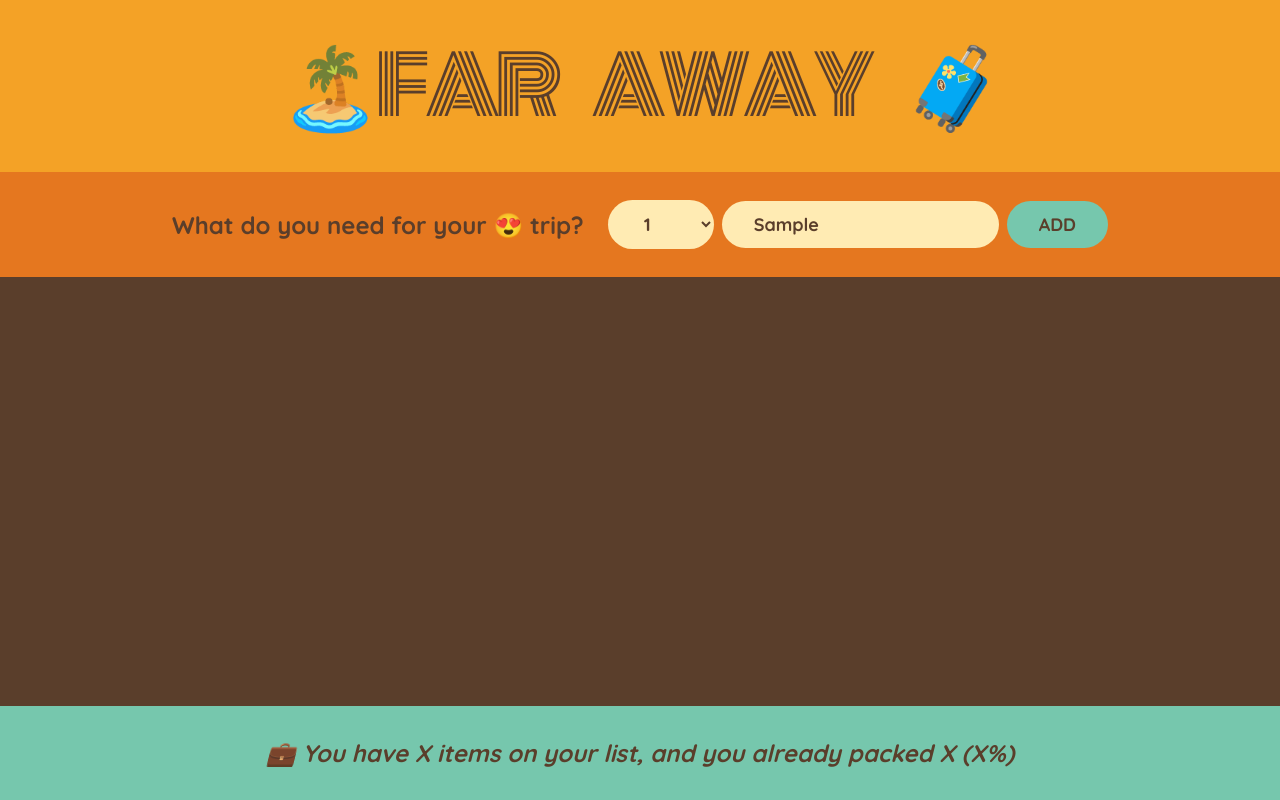
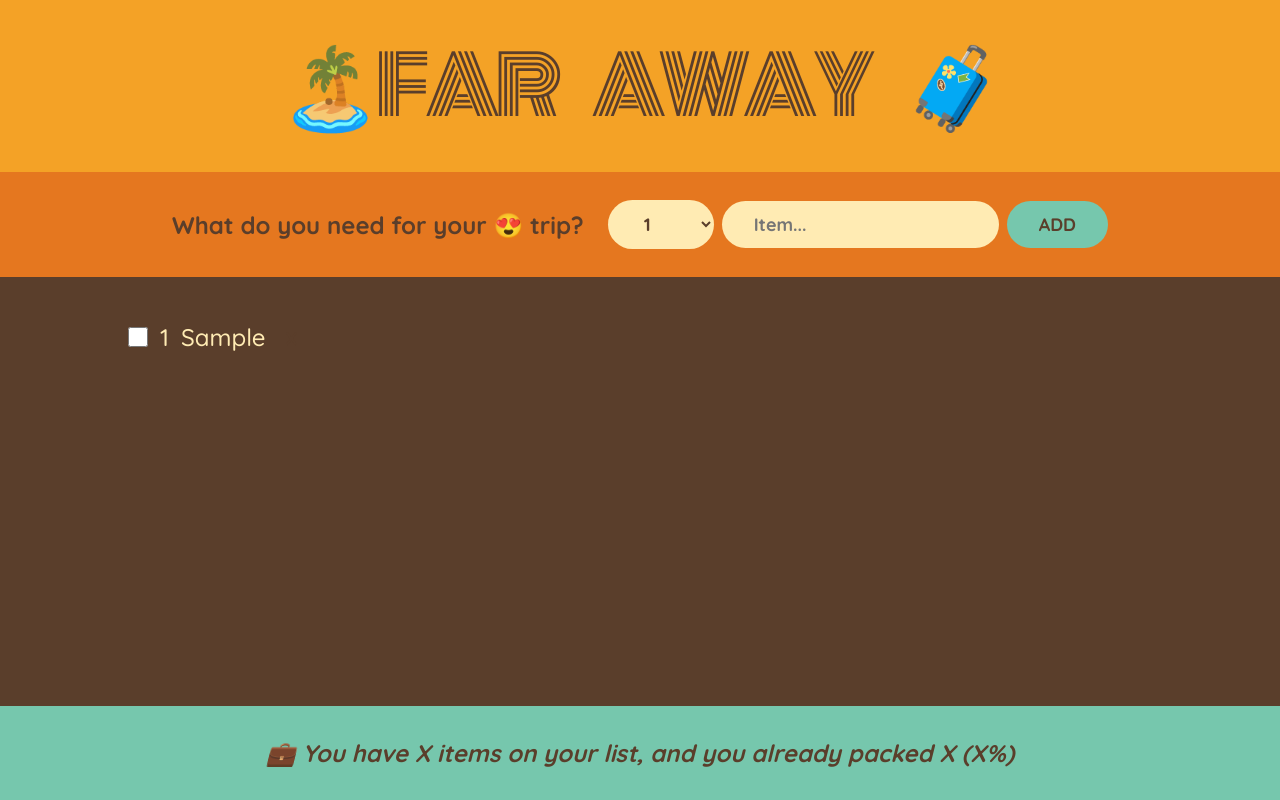
Before and after one commit to Orisabiyi/faraway, a React (Create React App) app: page / in a window 1280 px wide. Both pictures are taken after typing "Sample" into the empty fields and a click on the button "ADD". Built offline with nearby package versions, Linux system fonts and the light colour scheme.

Commit message:
added an item component and made the form to interact with PackingList component

```diff
--- a/src/components/App.js
+++ b/src/components/App.js
@@ -1,3 +1,4 @@
+import { useState } from "react";
 import "./App.css";
 import Form from "./Form";
 import Logo from "./Logo";
@@ -5,11 +6,13 @@ import PackingList from "./PackingList";
 import Stats from "./Stats";
 
 export default function App() {
+  const [items, setItems] = useState([]);
+
   return (
     <div className="app">
       <Logo />
-      <Form />
-      <PackingList />
+      <Form onItem={setItems} />
+      <PackingList items={items} />
       <Stats />
     </div>
   );
--- a/src/components/Form.js
+++ b/src/components/Form.js
@@ -1,6 +1,6 @@
 import { useState } from "react";
 
-export default function Form() {
+export default function Form({ onItem }) {
   const [quantity, setQuantity] = useState(1);
   const [description, setDescription] = useState("");
 
@@ -10,8 +10,10 @@ export default function Form() {
     if (!description) return alert("Provide a valid desription of your item");
 
     const item = { description, quantity, packed: false, id: Date.now() };
+    onItem((items) => [...items, item]);
 
-    console.log(item);
+    setQuantity(1);
+    setDescription("");
   }
 
   return (
--- /dev/null
+++ b/src/components/Item.js
@@ -0,0 +1,10 @@
+export default function Item({ item }) {
+  return (
+    <li>
+      <input type="checkbox" />
+      <span>{item.quantity}</span>
+      <span>{item.description}</span>
+      <button>X</button>
+    </li>
+  );
+}
--- a/src/components/PackingList.js
+++ b/src/components/PackingList.js
@@ -1,7 +1,13 @@
-export default function PackingList() {
+import Item from "./Item";
+
+export default function PackingList({ items }) {
   return (
     <div className="list">
-      <ul></ul>
+      <ul>
+        {items.map((item) => (
+          <Item item={item} />
+        ))}
+      </ul>
     </div>
   );
 }
```
